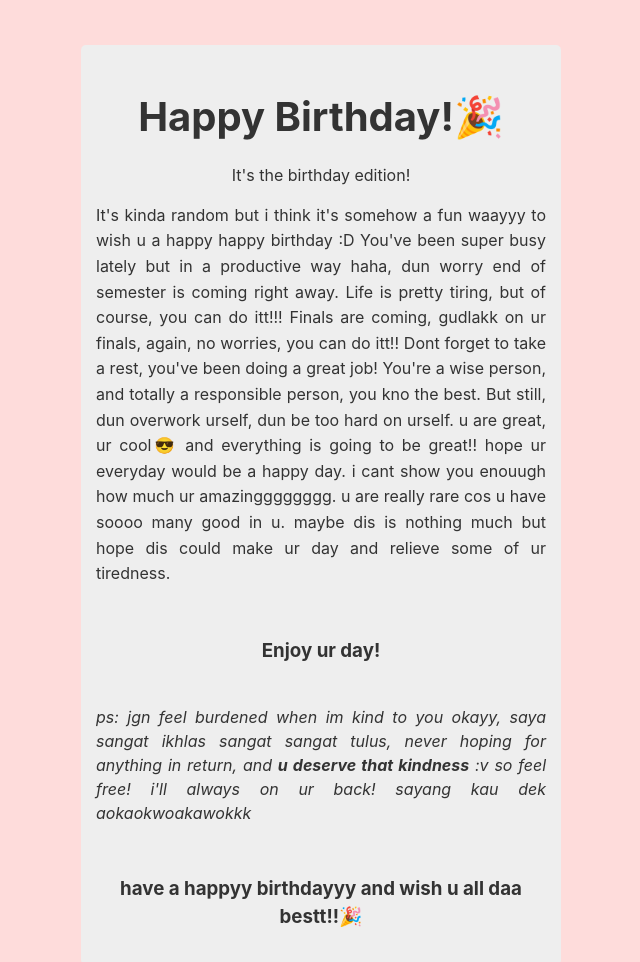
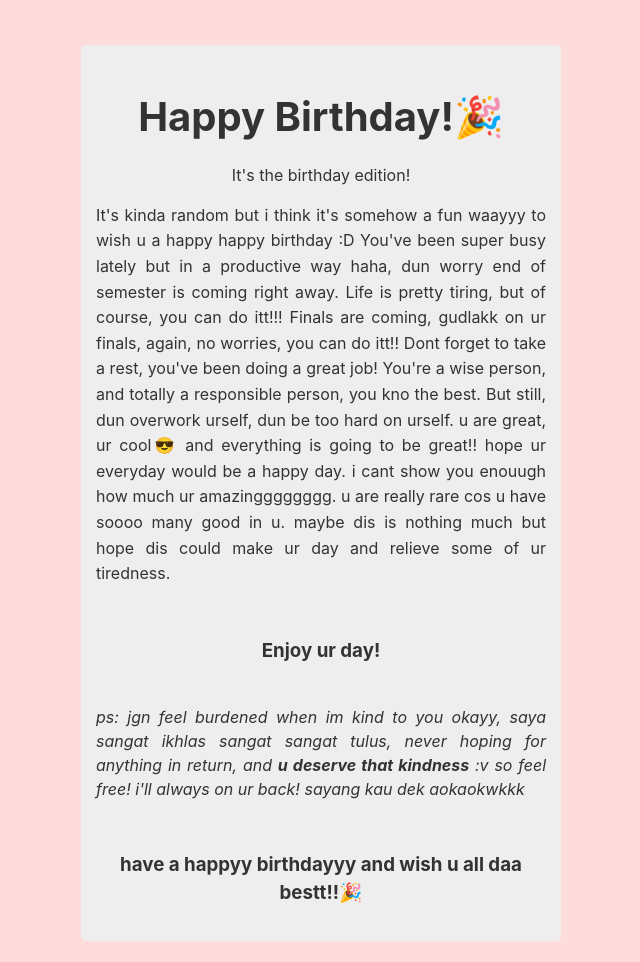
Before and after one commit to lidyalaw/birthdayedition.github.io, a plain HTML site: page index.html in a window 1280 px wide. Shown: the top 962 px of the page, without its empty margins (319-959 px from the left). Drawn offline with Linux system fonts and the light colour scheme.

Commit message:
Update index.html

```diff
--- a/index.html
+++ b/index.html
@@ -22,7 +22,7 @@ maybe dis is nothing much but hope dis could make ur day and relieve some of ur
         <blockquote>
           <p>
             <cite>ps: jgn feel burdened when im kind to you okayy, saya sangat ikhlas sangat sangat tulus, never hoping for anything in return, and <strong>u deserve that kindness</strong> :v so feel free!
-            i'll always on ur back! <i> sayang kau dek aokaokwoakawokkk</i>
+            i'll always on ur back! <i> sayang kau dek aokaokwkkk</i>
             </cite>
           </p>
         </blockquote>
```
